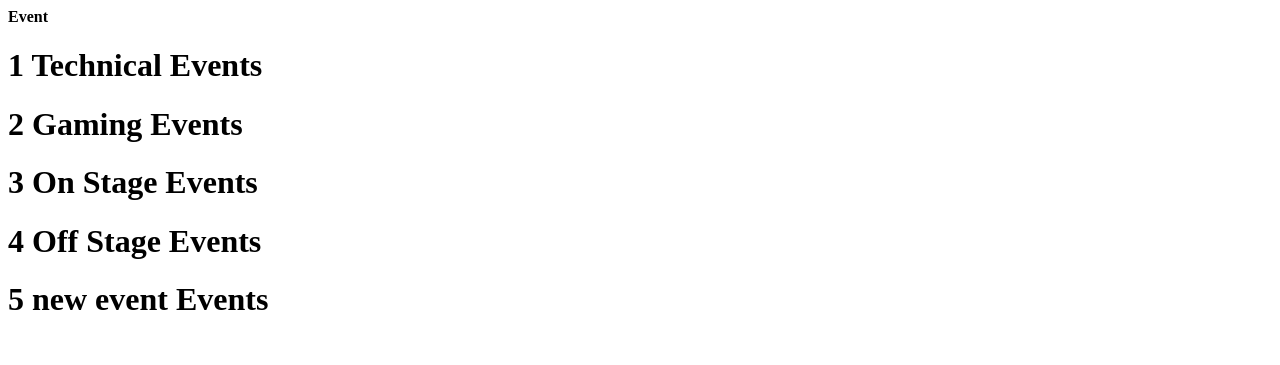
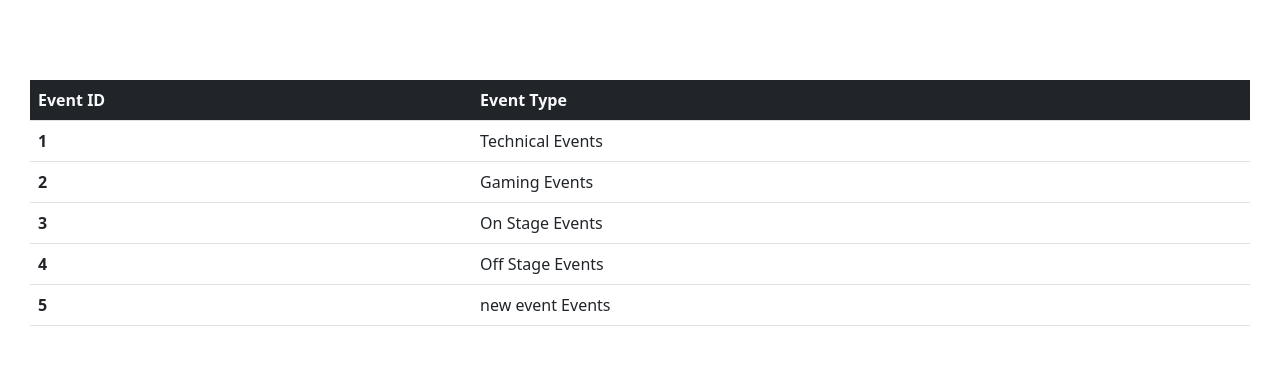
Before and after one commit to TanmayPatil105/event-management-system, a Flask app: page / in a window 1280 px wide. Shown: the top 365 px of the page. Run offline with Flask 2, Linux system fonts and the light colour scheme; data comes from the database, SQL or seed files in the repository.

Commit message:
Added cssc

```diff
--- a/templates/events.html
+++ b/templates/events.html
@@ -1,4 +1,33 @@
-<h4>Event</h4>
-{% for event in events %}
-<h1>{{event[0]}}  {{event[1]}}</h1>
-{% endfor %}
+<!DOCTYPE html>
+<html lang="en">
+<head>
+    <meta charset="UTF-8">
+    <meta http-equiv="X-UA-Compatible" content="IE=edge">
+    <meta name="viewport" content="width=device-width, initial-scale=1.0">
+    <title>Event Types</title>
+    <link href="https://cdn.jsdelivr.net/npm/bootstrap@5.2.2/dist/css/bootstrap.min.css" rel="stylesheet" integrity="sha384-Zenh87qX5JnK2Jl0vWa8Ck2rdkQ2Bzep5IDxbcnCeuOxjzrPF/et3URy9Bv1WTRi" crossorigin="anonymous">
+    <script src="https://cdn.jsdelivr.net/npm/@popperjs/core@2.11.6/dist/umd/popper.min.js" integrity="sha384-oBqDVmMz9ATKxIep9tiCxS/Z9fNfEXiDAYTujMAeBAsjFuCZSmKbSSUnQlmh/jp3" crossorigin="anonymous"></script>
+    <script src="https://cdn.jsdelivr.net/npm/bootstrap@5.2.2/dist/js/bootstrap.min.js" integrity="sha384-IDwe1+LCz02ROU9k972gdyvl+AESN10+x7tBKgc9I5HFtuNz0wWnPclzo6p9vxnk" crossorigin="anonymous"></script>
+    <style>body{overflow-x: hidden;}</style>
+</head>
+<body>
+    <div style="padding-top: 50px; margin: 30px;">
+        <table class="table">
+            <thead class="thead-dark bg-dark text-light">
+            <tr>
+                <th scope="col">Event ID</th>
+                <th scope="col">Event Type</th>
+            </tr>
+            </thead>
+            <tbody>
+                {% for event in events %}
+                <tr>
+                    <th scope="row">{{event[0]}}</th>
+                    <td>{{event[1]}}</td>
+                </tr>
+                {% endfor %}
+            </tbody>
+        </table>
+    </div>
+</body>
+</html>
```
